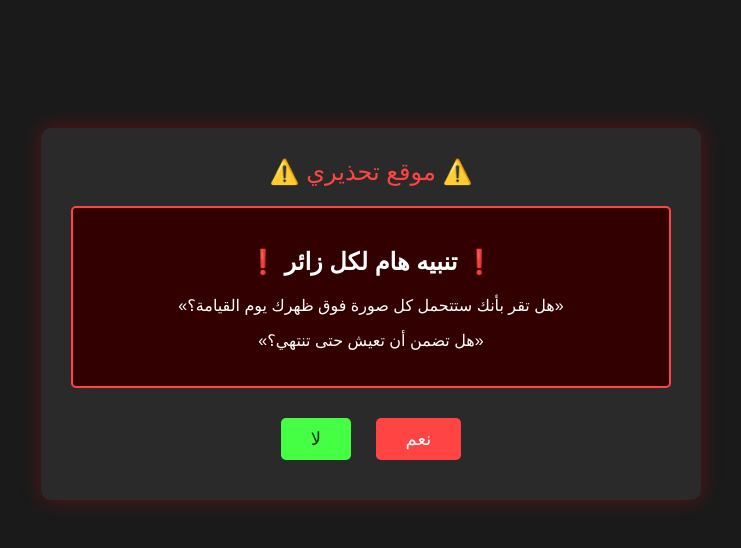
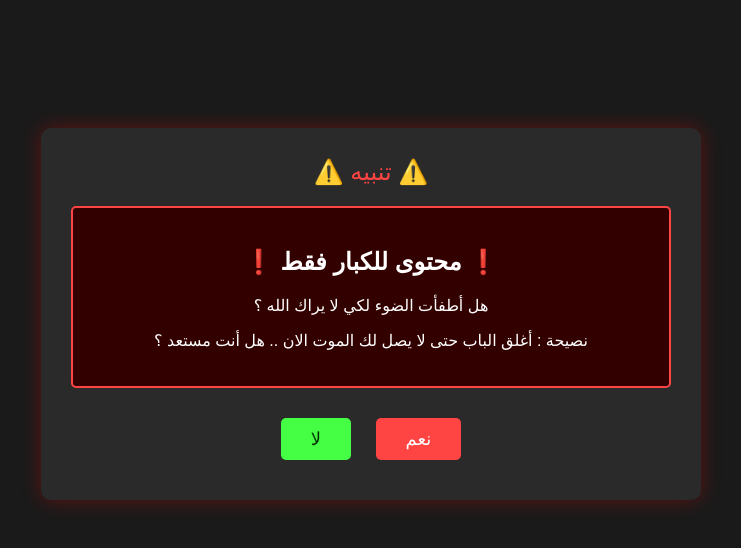
Before and after one commit to m-alshamy/m-alshamy.github.io, a plain HTML site: page dbs/fakepage/index.html in a window 1280 px wide. Shown: the whole page, without its empty margins (269-1010 px from the left). Drawn offline with Linux system fonts and the light colour scheme.

Commit message:
Update index.html

```diff
--- a/dbs/fakepage/index.html
+++ b/dbs/fakepage/index.html
@@ -68,12 +68,12 @@
 </head>
 <body>
     <div class="container">
-        <div class="logo">⚠️ موقع تحذيري ⚠️</div>
+        <div class="logo">⚠️ تنبيه ⚠️</div>
 
         <div class="warning-box">
-            <h2>❗ تنبيه هام لكل زائر ❗</h2>
-            <p>«هل تقر بأنك ستتحمل كل صورة فوق ظهرك يوم القيامة؟»</p>
-            <p>«هل تضمن أن تعيش حتى تنتهي؟»</p>
+            <h2>❗ محتوى للكبار فقط ❗</h2>
+            <p>هل أطفأت الضوء لكي لا يراك الله ؟</p>
+            <p>نصيحة : أغلق الباب حتى لا يصل لك الموت الان .. هل أنت مستعد ؟</p>
         </div>
 
         <div>
@@ -84,11 +84,11 @@
 
     <script>
         function redirectToPunishment() {
-            window.location.href = "https://example.com/عذاب-القبر"; // استبدل بالرابط المطلوب
+            window.location.href = ""
         }
 
         function redirectToRepentance() {
-            window.location.href = "https://example.com/التوبة"; // استبدل بالرابط المطلوب
+            window.location.href = ""
         }
     </script>
 </body>
```
